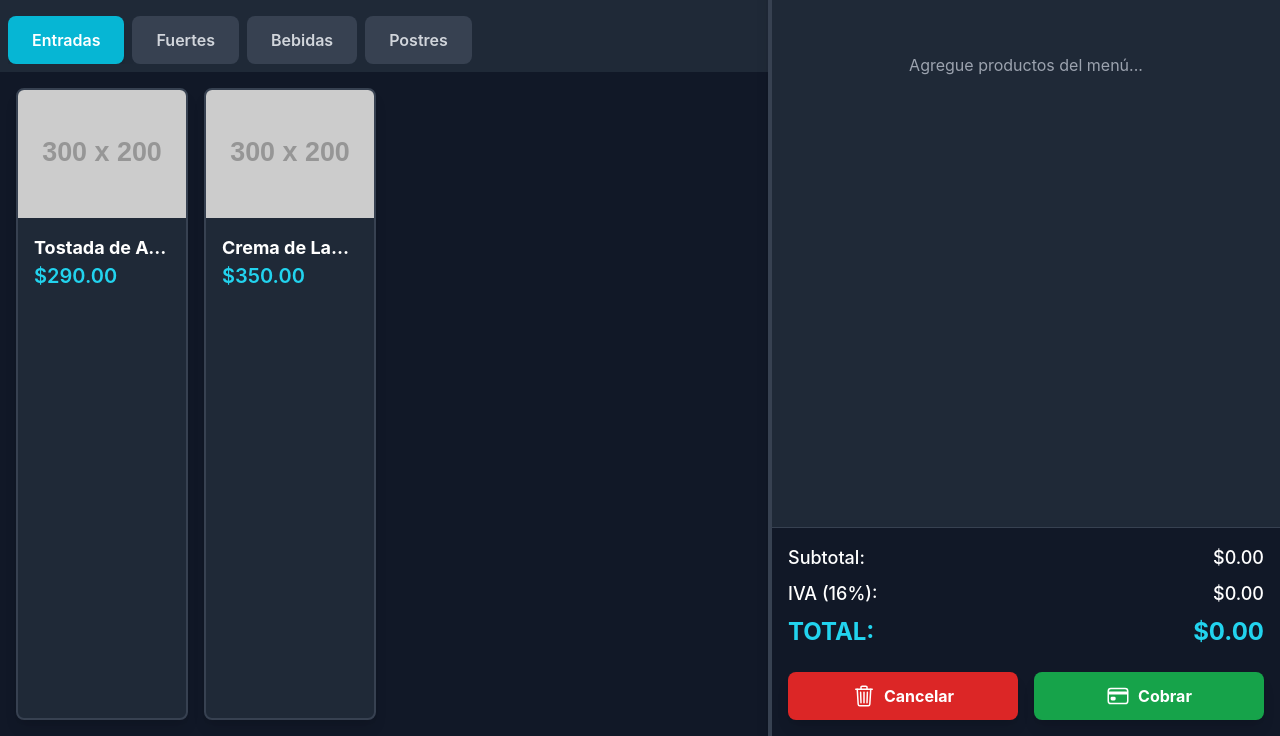
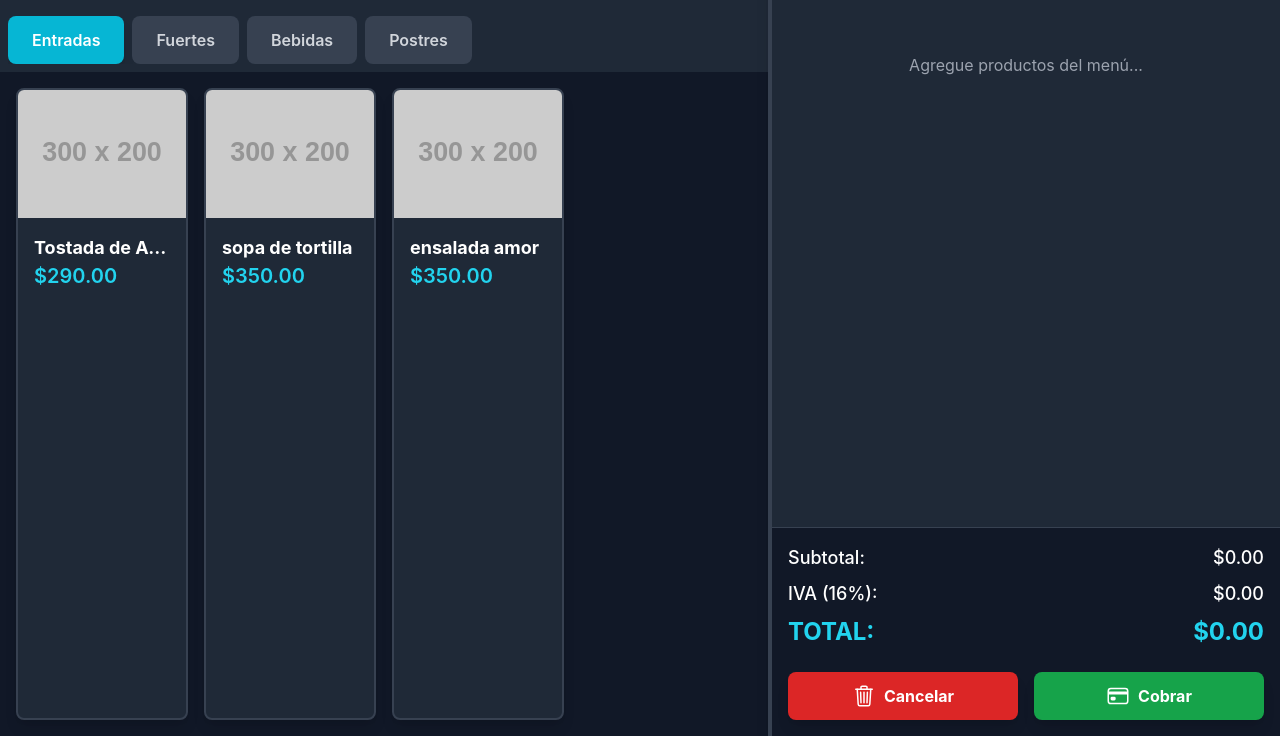
Before and after one commit to frankocheff-boop/ayudame-a-subir-mis-archivos-amor, a plain HTML site: page franko.html in a window 1280 px wide. Shown: the part 64-800 px from the top of the page. Drawn offline with nearby package versions, Linux system fonts and the light colour scheme; placeholder pictures from the web are drawn by us.

Commit message:
Update menu item from 'Crema de Langosta' to 'sopa de tortilla'

```diff
--- a/franko.html
+++ b/franko.html
@@ -272,7 +272,8 @@
         const menuItems = [
             // Entradas
             { id: 1, name: "Tostada de Atún (Autor)", price: 290, category: "Entradas", img: "https://placehold.co/300x200/2d3748/ffffff?text=Tostada" },
-            { id: 2, name: "Crema de Langosta", price: 350, category: "Entradas", img: "https://placehold.co/300x200/2d3748/ffffff?text=Langosta" },
+            { id: 2, name: "sopa de tortilla", price: 350, category: "Entradas", img: "https://placehold.co/300x200/2d3748/ffffff?text=Langosta" },
+             { id: 3, name: "ensalada amor", price: 350, category: "Entradas", img: "https://placehold.co/300x200/2d3748/ffffff?text=Langosta" },
 
             // Platos Fuertes
             { id: 3, name: "Filete Mignon (Local)", price: 650, category: "Fuertes", img: "https://placehold.co/300x200/2d3748/ffffff?text=Filete" },
```
